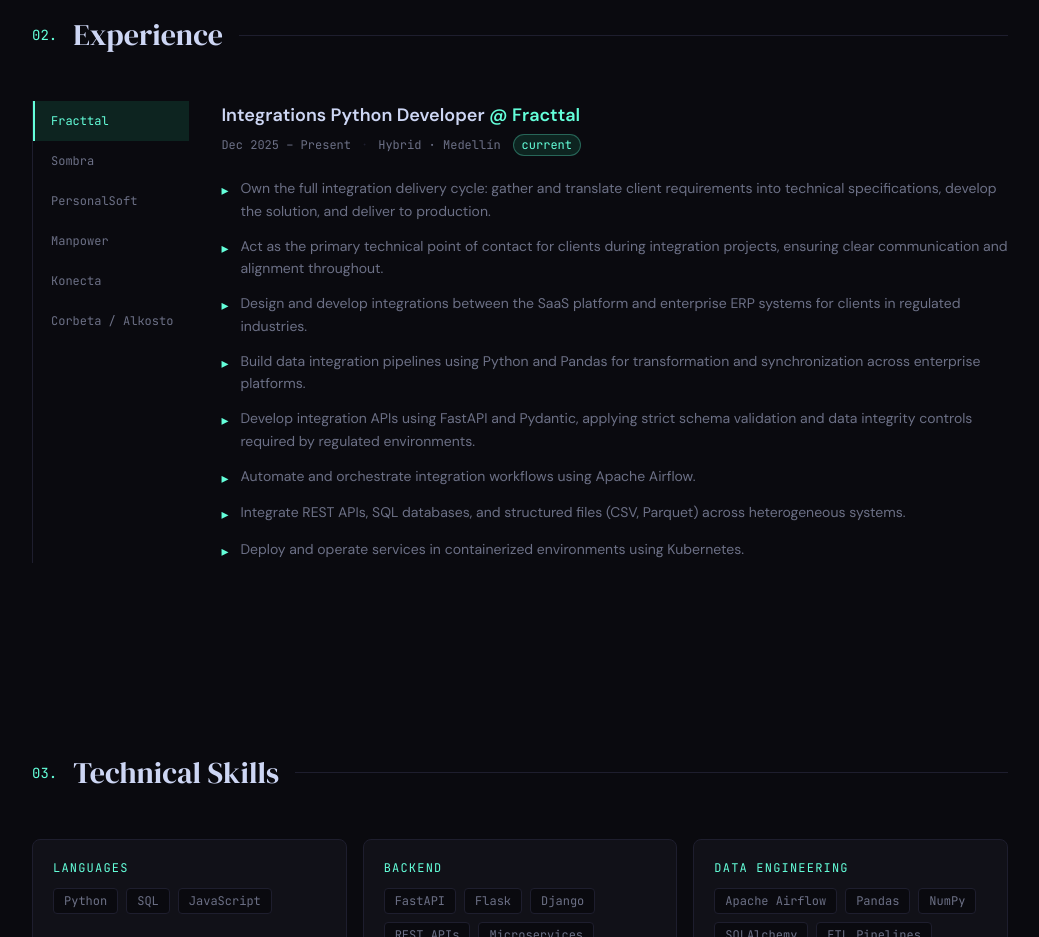
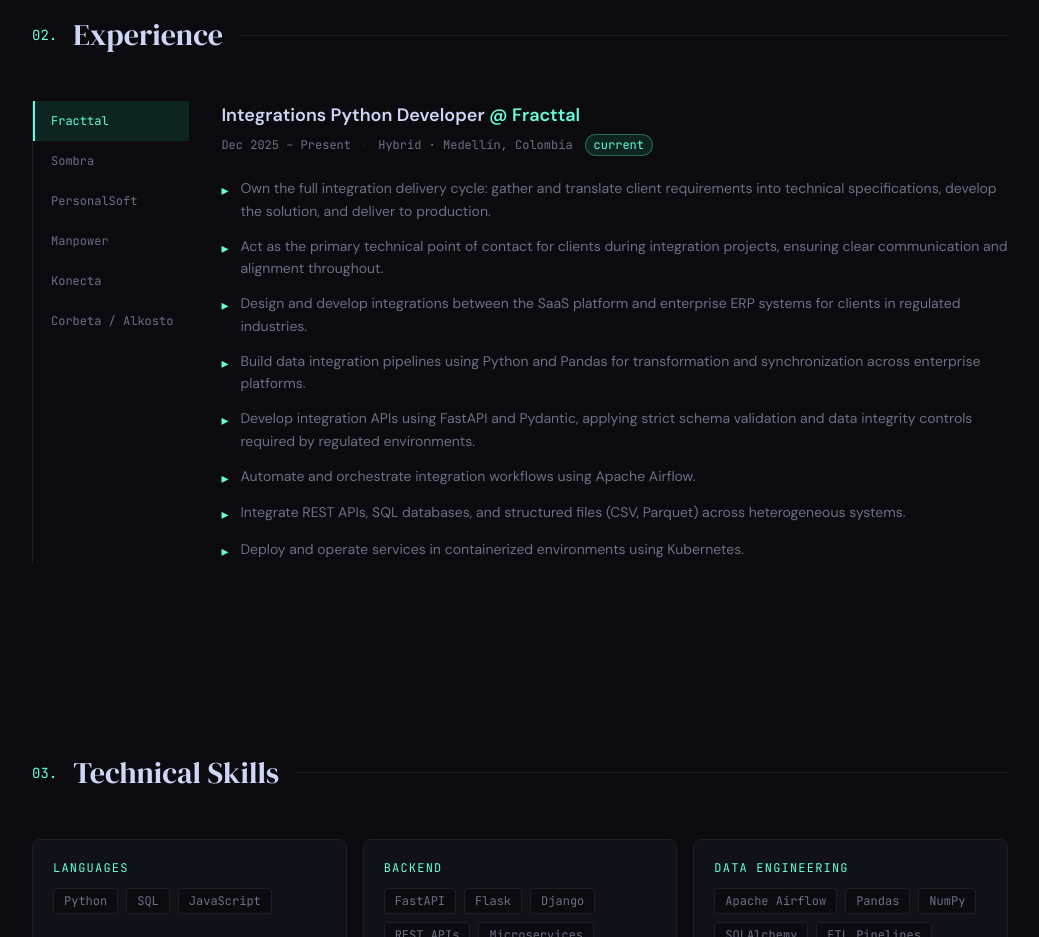
Before and after one commit to PabloAMoreno97/professional-portfolio, a React (Vite) app: page / in a window 1280 px wide. Shown: the part 1100-2037 px from the top of the page, without its empty margins (120-1159 px from the left). Built offline with nearby package versions, Linux system fonts and the light colour scheme.

Commit message:
feat: Added details to portfolio's professional experiencie

```diff
--- a/src/data/portfolio.ts
+++ b/src/data/portfolio.ts
@@ -67,7 +67,7 @@
   {
     company: 'Fracttal',
     role: { en: 'Integrations Python Developer', es: 'Desarrollador Python de Integraciones' },
-    type: 'Hybrid · Medellín',
+    type: 'Hybrid · Medellín, Colombia',
     period: { en: 'Dec 2025 – Present', es: 'Dic 2025 – Presente' },
     current: true,
     bullets: {
@@ -151,7 +151,7 @@
   {
     company: 'Manpower',
     role: { en: 'Python Developer', es: 'Desarrollador Python' },
-    type: 'Colombia',
+    type: 'Remote · Colombia',
     period: { en: 'Jan 2023 – Aug 2023', es: 'Ene 2023 – Ago 2023' },
     current: false,
     bullets: {
@@ -176,7 +176,7 @@
   {
     company: 'Konecta',
     role: { en: 'Chatbot Developer', es: 'Desarrollador de Chatbot' },
-    type: 'Colombia',
+    type: 'Remote · Colombia',
     period: { en: 'Jul 2022 – Feb 2023', es: 'Jul 2022 – Feb 2023' },
     current: false,
     bullets: {
@@ -199,7 +199,7 @@
   {
     company: 'Corbeta / Alkosto',
     role: { en: 'Spare Parts Analyst', es: 'Analista de Repuestos' },
-    type: 'Colombia',
+    type: 'Medellín, Colombia',
     period: { en: 'Jun 2019 – Jul 2022', es: 'Jun 2019 – Jul 2022' },
     current: false,
     bullets: {
```
